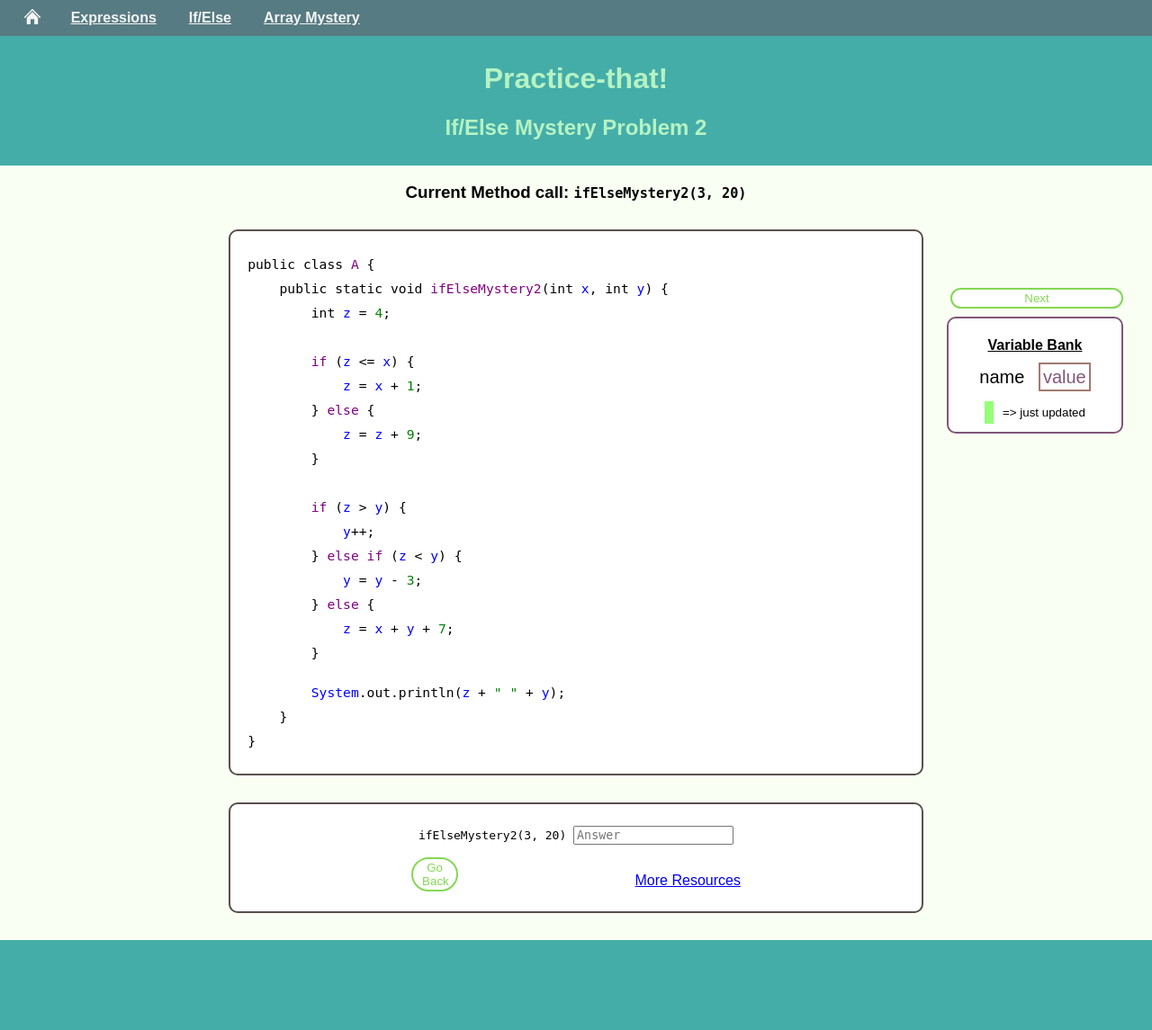
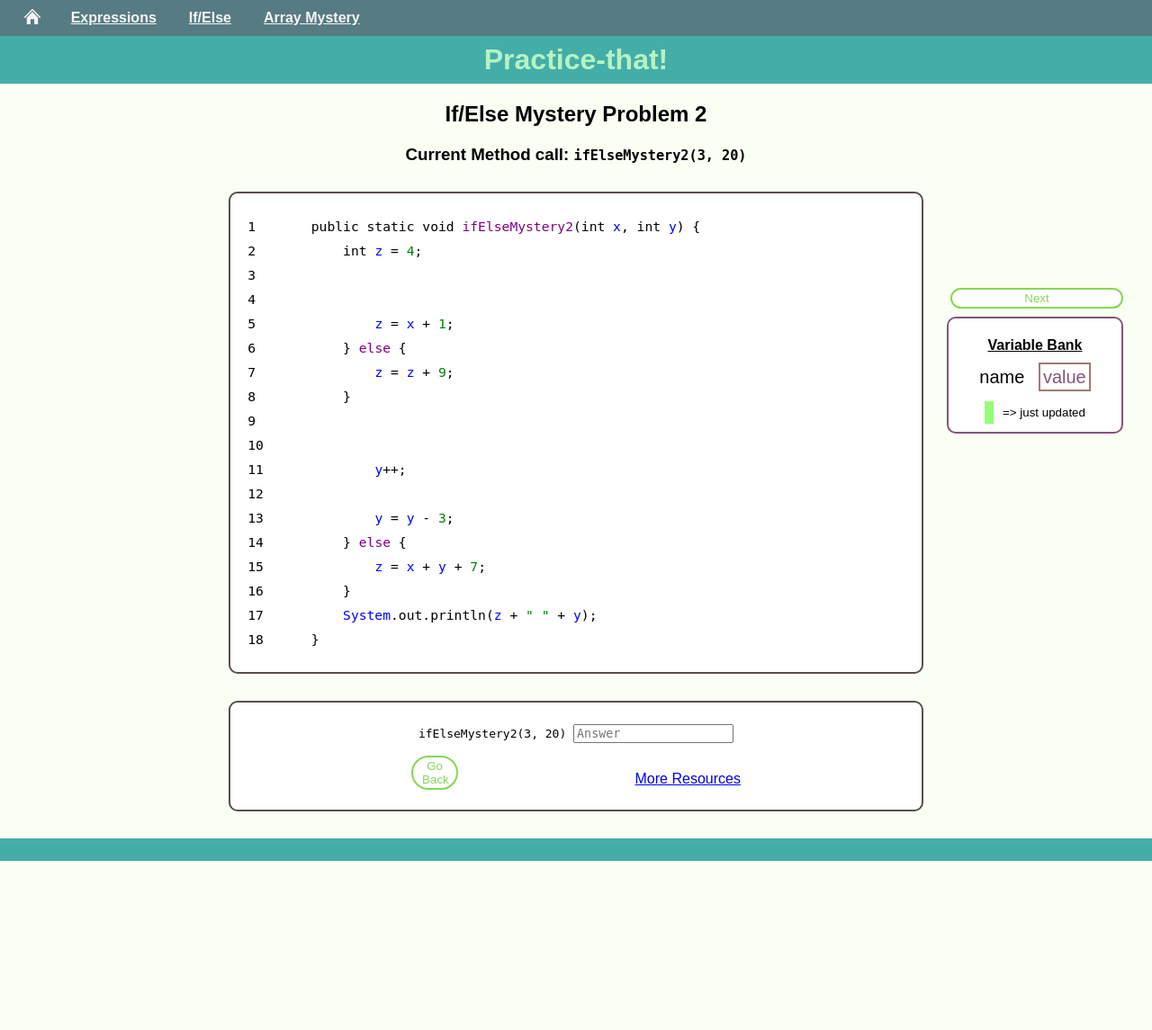
Before and after one commit to awilliambauer/practicum, a PHP site: page /if_else/index.html in a window 1280 px wide. Shown: the whole page at 90% size. After the commit the page ends 957 px from the top, so only its background shows below. Run offline with PHP 8.4, Linux system fonts and the light colour scheme; some libraries are stand-ins or nearby versions.

Commit message:
line numbers now have classes corresponding to line nums

```diff
--- a/public/if_else/if_else.css
+++ b/public/if_else/if_else.css
@@ -171,7 +171,10 @@ button {
 	padding: .5em;
 }
 
+#main_title {
+	margin: 0;
+}
+
 #footer {
-
-	height: 100px;
+	height: 25px;
 }
--- a/public/if_else/index.html
+++ b/public/if_else/index.html
@@ -18,8 +18,8 @@
     <div class="content">
 		<div id="title_block">
 			<h1 id="main_title">Practice-that!</h1>
-			<h2>If/Else Mystery Problem 2</h2>
         </div>
+		<h2>If/Else Mystery Problem 2</h2>
 		<h3 id="end_title">Current Method call: <span>ifElseMystery2(3, 20)</span></h3>
     	<div id="problem_space"><pre></pre></div>
 
--- a/public/if_else/java_parser/html_generator.js
+++ b/public/if_else/java_parser/html_generator.js
@@ -1,4 +1,6 @@
 "use strict";
+
+var LINENUM = 1;
 /// string format function
 function sprintf(fmt) {
 	var args = arguments;
@@ -17,7 +19,7 @@ function to_dom(node, indent_level, special_flag) {
 	// HACK special_flag is a boolean used to indicate things like "don't put a semi/newline on this statement"
 	// or "don't put a newline before this if". It's very hacky.
 
-    if (node.id == 1) {
+	if (node.id == 32) {
 		console.log(node);
 	}
 	switch (node.tag) {
@@ -25,23 +27,26 @@ function to_dom(node, indent_level, special_flag) {
 			var elem = $('<ul>');
 			var firstIter;
 			elem.attr('id', 'java-ast-' + node.id);
-            elem.append($("<li>").html('public class <span style="color:purple">A</span> {'));
-            var text = $("<li>").html(indent(1) + 'public static void <span style="color:purple">' + node.name + '</span>(');
+			// elem.append($("<li>").html('public class <span style="color:purple">A</span> {'));
+			var text = $("<li>").html(LINENUM + "\t" + indent(0) + 'public static void <span style="color:purple">' + node.name + '</span>(');
+			text.addClass(LINENUM + "");
+			LINENUM++;
 			firstIter = true;
 			node.params.forEach(function(p) {
 				if (!firstIter) {
 					text.append(", ");
 				}
 				firstIter = false;
-                text.append(to_dom(p, 0));
+				text.append(to_dom(p, -1));
 			});
 			text.append(') {');
 			elem.append(text);
 			node.body.forEach(function(s) {
-                elem.append(to_dom(s, 2));
+				elem.append(to_dom(s, 1));
 			});
-            elem.append($("<li>").text(indent(1) + "}"));
-            elem.append($("<li>").text("}"));
+			elem.append($("<li>").text(LINENUM + "\t" + indent(0) + "}").addClass(LINENUM + ""));
+			LINENUM++;
+			// elem.append($("<li>").text("}"));
 			break;
 
 		case 'parameter':
@@ -52,7 +57,8 @@ function to_dom(node, indent_level, special_flag) {
 			break;
 
 		case 'declaration':
-            var elem = $('<li>');
+			var elem = $('<li>').text(LINENUM + "\t").addClass(LINENUM + "");
+			LINENUM++;
 			var firstIter;
 			elem.attr('id', 'java-ast-' + node.id);
 			if (!special_flag) {
@@ -66,12 +72,13 @@ function to_dom(node, indent_level, special_flag) {
 			break;
 
 		case 'expression':
-            var elem = $('<li>');
+			var elem = $('<li>').text(LINENUM + "\t").addClass(LINENUM + "");
+			LINENUM++;
 			var firstIter;
 			elem.attr('id', 'java-ast-' + node.id);
 			// add some space if top-level (could replace this with something fancier)
 			if (!special_flag) {
-                if (indent_level <= 2) { elem.append("\n"); }
+				if (indent_level <= 2) { elem.append(""); }
 				elem.append(indent(indent_level));
 			}
 			elem.append(to_dom(node.expression, indent_level));
@@ -81,7 +88,7 @@ function to_dom(node, indent_level, special_flag) {
 			break;
 
 		case 'for':
-            var elem = $('<ul>');
+			var elem = $('<span>');
 			var firstIter;
 			elem.attr('id', 'java-ast-' + node.id);
 			elem.append(indent(indent_level) + 'for (');
@@ -99,7 +106,7 @@ function to_dom(node, indent_level, special_flag) {
 			break;
 
 		case 'if':
-            var elem = $("<ul>");
+			var elem = $("<span>");
 			var firstIter;
 			elem.attr('id', 'java-ast-' + node.id);
 			var text = $("<li>");
@@ -109,11 +116,14 @@ function to_dom(node, indent_level, special_flag) {
 			}
 			if (!special_flag) {
 				// leave a blank line between ifs (could replace with something fancier like boxes)
-                elem.append($("<li>").text("\n"));
+				elem.append($("<li>").text((LINENUM) + "\t" + "\n").addClass(LINENUM + ""));
+				LINENUM++;
 			}
 			text.append("<span style='color:purple'>if </span>(");
 			text.append(to_dom(node.condition, indent_level));
 			text.append(") {");
+			text.addClass(LINENUM + "").text((LINENUM) + "\t");
+			LINENUM++;
 			if (special_flag) {
 				// inside.css("display", "inline-block");
 			}
@@ -128,14 +138,16 @@ function to_dom(node, indent_level, special_flag) {
 					elem.append(result);
 				} else {
 					var text = indent(indent_level) + '} <span style="color:purple">else </span>{';
-                    elem.append($("<li>").html(text));
+					elem.append($("<li>").html(LINENUM + "\t" + text).addClass(LINENUM + ""));
+					LINENUM++;
 					node.else_branch.forEach(function(s) {
 						elem.append(to_dom(s, indent_level + 1));
 					});
 				}
 			}
 			if (!special_flag) {
-                elem.append($("<li>").text(indent(indent_level) + "}"));
+				elem.append($("<li>").text(LINENUM + "\t" + indent(indent_level) + "}").addClass(LINENUM + ""));
+				LINENUM++;
 			}
 			break;
 
@@ -216,7 +228,7 @@ function set_class_of_ast_dom_element(id, clazz) {
 function on_convert(code) {
 	var ast = java_parsing.browser_parse(code);
 	console.log(ast);
-    var dom = to_dom(ast, 0);
+	var dom = to_dom(ast, -1);
 	$('#problem_space > pre').html('').append(dom[0]);
 	// $('#tohighlight').val().split(' ').forEach(function(id) {
 	//     console.log('crossing out ' + id);
```
Lines whose indentation alone changed are shown as unchanged.
